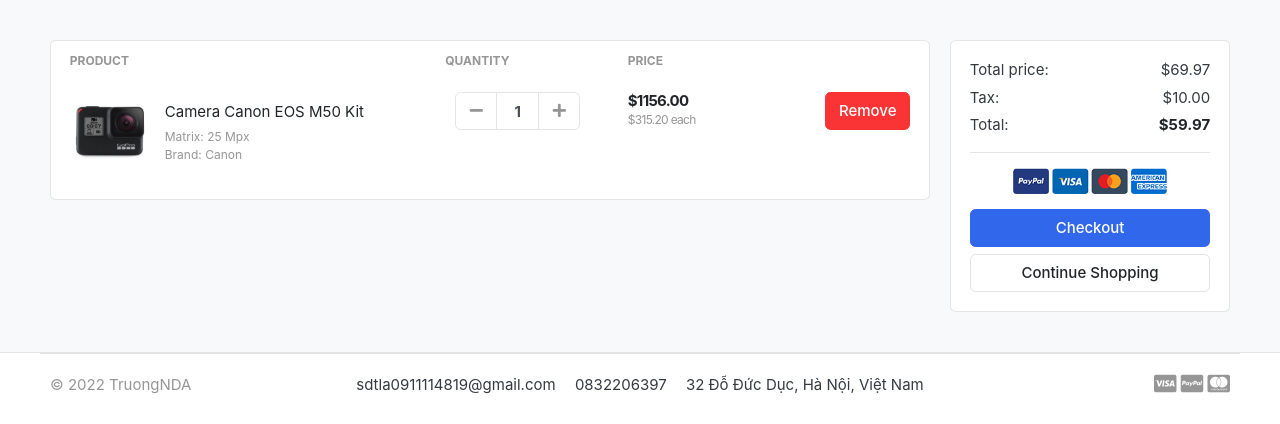
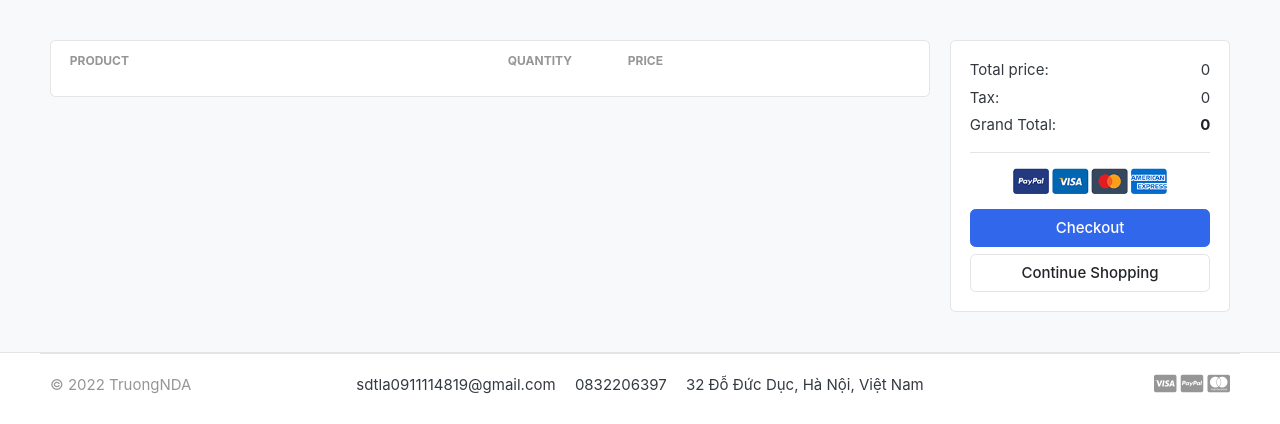
Before and after one commit to anhtruong1209/ThuyDungShop, a Django app: page /cart/ in a window 1280 px wide. Shown: the part 118-542 px from the top of the page. Run offline with Django 4.2, Linux system fonts and the light colour scheme; tables that the repository leaves empty hold one stand-in row (values such as "Sample post"); lists and menus that the app fills with data are empty; some libraries are stand-ins or nearby versions; some web fonts are replaced.

Commit message:
fix_syntax

```diff
--- a/carts/views.py
+++ b/carts/views.py
@@ -1,10 +1,11 @@
-from contextlib import redirect_stdout
 from http.client import HTTPResponse
-from django.shortcuts import render
+from django.shortcuts import render, redirect
 from store.models import Product
 from .models import Cart, CartItem
+from django.http import HttpResponse
+from django.core.exceptions import ObjectDoesNotExist
+
 # Create your views here.
-from django.http import HttpResponse
 def _cart_id(request):
     cart = request.session.session_key
     if not cart:
@@ -16,7 +17,7 @@ def add_cart(request, product_id):
     try:
         cart = Cart.objects.get(cart_id=_cart_id(request)) # get the cart using the cart id present in the session
     except Cart.DoesNotExist:
-        cart =Cart.objects.create(
+        cart = Cart.objects.create(
             cart_id=_cart_id(request)
         )
     cart.save()
@@ -27,11 +28,31 @@ def add_cart(request, product_id):
     except CartItem.DoesNotExist:
         cart_item = CartItem.objects.create(
             product = product,
-            quantity =1,
+            quantity = 1,
             cart = cart
         )
         cart_item.save()
-    return HttpResponse(cart_item.product)
-    exit()
-def cart(request):
-    return render(request, 'store/cart.html')
+    return redirect('cart')
+
+def cart(request, total=0, quantity=0, cart_items=None):
+    try:
+        tax = 0
+        grand_total = 0
+        cart = Cart.objects.get(cart_id=_cart_id(request))
+        cart_items = CartItem.objects.filter(cart=cart, is_active=True)
+        for cart_item in cart_items:
+            total += (cart_item.product.price * cart_item.quantity)
+            quantity += cart_item.quantity
+        tax = (2 * total)/100
+        grand_total = total + tax
+    except ObjectDoesNotExist :
+        pass
+
+    context = {
+        'total': total,
+        'quantity': quantity,
+        'cart_items': cart_items,
+        'tax': tax,
+        'grand_total': grand_total,
+    }
+    return render(request, 'store/cart.html', context)
--- a/templates/store/cart.html
+++ b/templates/store/cart.html
@@ -1,6 +1,6 @@
 {% extends 'base.html' %}
+{% load static %}
 {% block content %}
-{% load static %}
 
 <section class="section-content padding-y bg">
     <div class="container">
@@ -20,10 +20,11 @@
     </tr>
     </thead>
     <tbody>
+    {% for cart_item in cart_items %}
     <tr>
         <td>
             <figure class="itemside align-items-center">
-                <div class="aside"><img src="./images/items/11.jpg" class="img-sm"></div>
+                <div class="aside"><img src="{{ cart_item.product.images.url }}" class="img-sm"></div>
                 <figcaption class="info">
                     <a href="#" class="title text-dark">Camera Canon EOS M50 Kit</a>
                     <p class="text-muted small">Matrix: 25 Mpx <br> Brand: Canon</p>
@@ -54,6 +55,7 @@
         <a href="" class="btn btn-danger"> Remove</a>
         </td>
     </tr>
+    {% endfor %}
 
     </tbody>
     </table>
@@ -66,15 +68,15 @@
             <div class="card-body">
                 <dl class="dlist-align">
                   <dt>Total price:</dt>
-                  <dd class="text-right">$69.97</dd>
+                  <dd class="text-right">{{ total }}</dd>
                 </dl>
                 <dl class="dlist-align">
                   <dt>Tax:</dt>
-                  <dd class="text-right"> $10.00</dd>
+                  <dd class="text-right">{{ tax }}</dd>
                 </dl>
                 <dl class="dlist-align">
-                  <dt>Total:</dt>
-                  <dd class="text-right text-dark b"><strong>$59.97</strong></dd>
+                  <dt>Grand Total:</dt>
+                  <dd class="text-right text-dark b"><strong>{{ grand_total }}</strong></dd>
                 </dl>
                 <hr>
                 <p class="text-center mb-3">
```
Also changed, not shown: accounts/models.py (+12 -12 lines), carts/models.py (+6 -6 lines), category/models.py (+5 -4 lines), store/models.py (+10 -10 lines).
